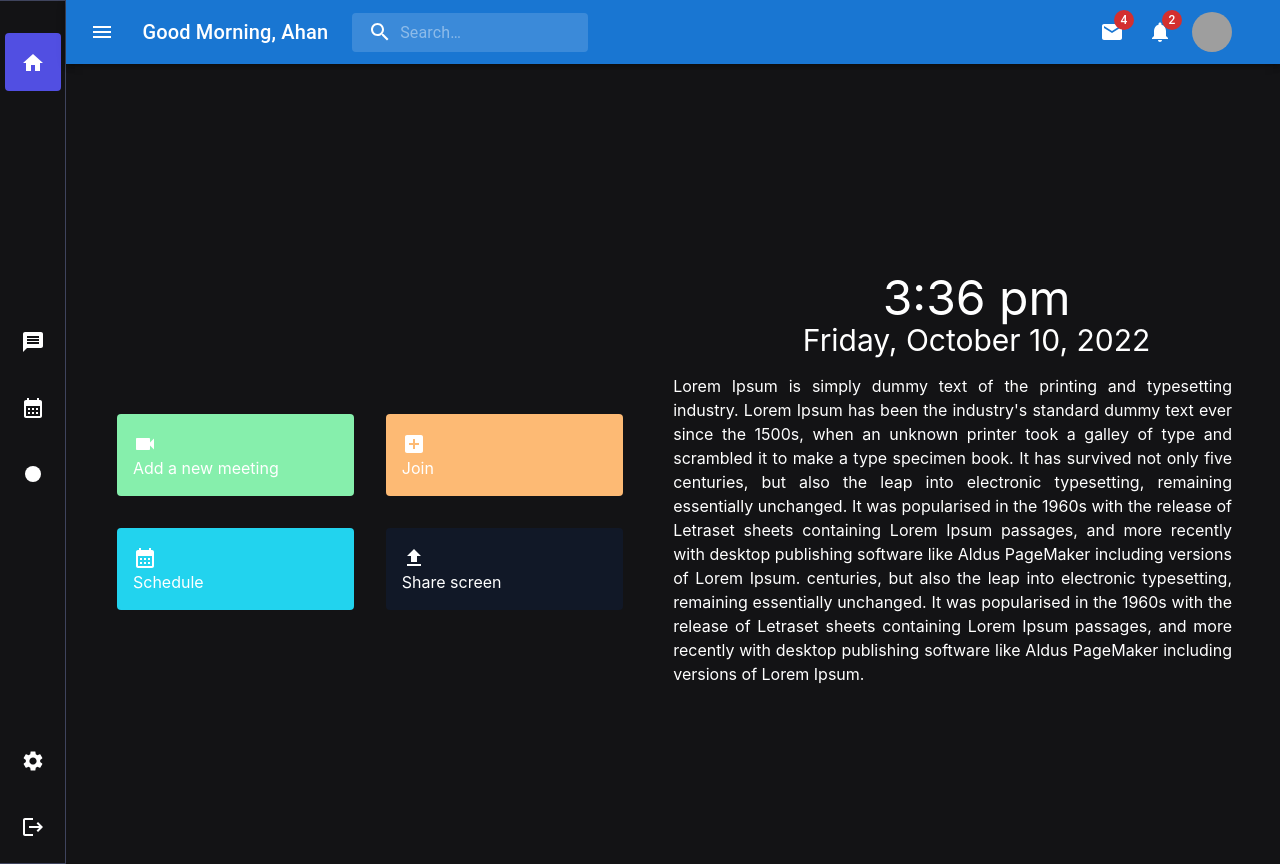
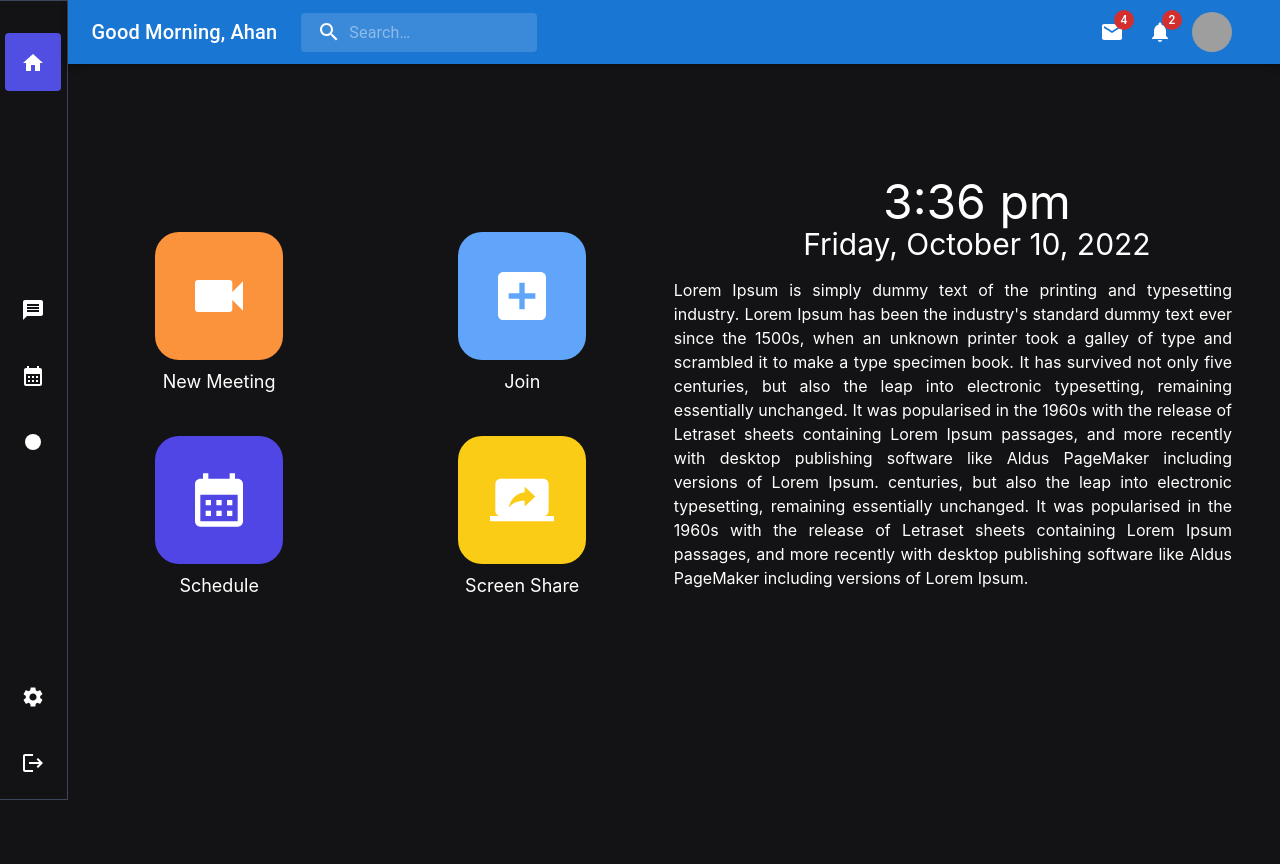
Before and after one commit to momentum-signal/project-frontend, a React (Create React App) app: page / in a window 1280 px wide. After the commit the page ends 800 px from the top, so only its background shows below. Built offline with nearby package versions, Linux system fonts and the light colour scheme; grey boxes are pictures that could not be loaded.

Commit message:
Meeting and Header added to main layout

```diff
--- a/src/components/home/meetingContainer.js
+++ b/src/components/home/meetingContainer.js
@@ -5,9 +5,9 @@ import AddBoxIcon from "@mui/icons-material/AddBox";
 import CalendarMonthIcon from "@mui/icons-material/CalendarMonth";
 import ScreenShareIcon from "@mui/icons-material/ScreenShare";
 
-export default function meetingContainer() {
+export default function MeetingContainer() {
   return (
-    <Box className="lg:w-1/4 lg:m-28 m-10">
+    <Box className="m-10 md:m-0">
       <div className="grid grid-cols-2 gap-y-10 justify-items-center">
         <div className="text-center">
           <div className="box-border h-24 w-24 lg:h-32 lg:w-32 p-4 bg-orange-400 flex justify-center items-center rounded-3xl">
--- a/src/components/shared/Header.js
+++ b/src/components/shared/Header.js
@@ -9,7 +9,6 @@ import InputBase from "@mui/material/InputBase";
 import Badge from "@mui/material/Badge";
 import MenuItem from "@mui/material/MenuItem";
 import Menu from "@mui/material/Menu";
-import MenuIcon from "@mui/icons-material/Menu";
 import SearchIcon from "@mui/icons-material/Search";
 import AccountCircle from "@mui/icons-material/AccountCircle";
 import MailIcon from "@mui/icons-material/Mail";
@@ -161,15 +160,6 @@ export default function Header() {
     <Box sx={{ flexGrow: 1 }}>
       <AppBar position="static">
         <Toolbar>
-          <IconButton
-            size="large"
-            edge="start"
-            color="inherit"
-            aria-label="open drawer"
-            sx={{ mr: 2 }}
-          >
-            <MenuIcon />
-          </IconButton>
           <Typography
             variant="h6"
             noWrap
--- a/src/components/shared/Layout.js
+++ b/src/components/shared/Layout.js
@@ -8,9 +8,7 @@ function Layout({ children }) {
       <Sidebar />
       <div>
         <Header />
-        <main className="mt-16 md:mt-24 md:h-[calc(100vh-6rem)]">
-          {children}
-        </main>
+        <main className="md:h-[calc(100vh-6rem)]">{children}</main>
       </div>
     </div>
   );
--- a/src/components/shared/Sidebar.js
+++ b/src/components/shared/Sidebar.js
@@ -8,7 +8,7 @@ import LogoutIcon from "@mui/icons-material/Logout";
 
 function Sidebar() {
   return (
-    <div className="bg-[#1C1F2E] md:bg-[#131315] pt-2 md:pt-0 fixed bottom-0 left-0 md:static flex md:flex-col w-full md:w-96 justify-center md:justify-between items-center border border-t border-l-0 border-r-0 md:border-r border-[#3f445d] gap-x-2 md:gap-x-0">
+    <div className="md:h-screen bg-[#1C1F2E] md:bg-[#131315] pt-2 md:pt-0 fixed bottom-0 left-0 md:static flex md:flex-col w-full md:w-96 justify-center md:justify-between items-center border border-t border-l-0 border-r-0 md:border-r border-[#3f445d] gap-x-2 md:gap-x-0">
       <div className="md:mt-8 cursor-pointer p-2 md:p-4 hover:bg-[#514FE2] rounded bg-[#514FE2]">
         <HomeIcon />
       </div>
--- a/src/pages/HomePage.js
+++ b/src/pages/HomePage.js
@@ -1,13 +1,13 @@
 import React from "react";
 import Calendar from "../components/home/Calendar";
-import Icons from "../components/home/Icons";
+import MeetingContainer from "../components/home/MeetingContainer";
 import Time from "../components/home/Time";
 
 function HomePage() {
   return (
     <div className="md:flex h-full items-center">
       <div className="md:w-3/6">
-        <Icons />
+        <MeetingContainer />
       </div>
       {/* time and calendar */}
       <div className="md:w-3/6">
```
